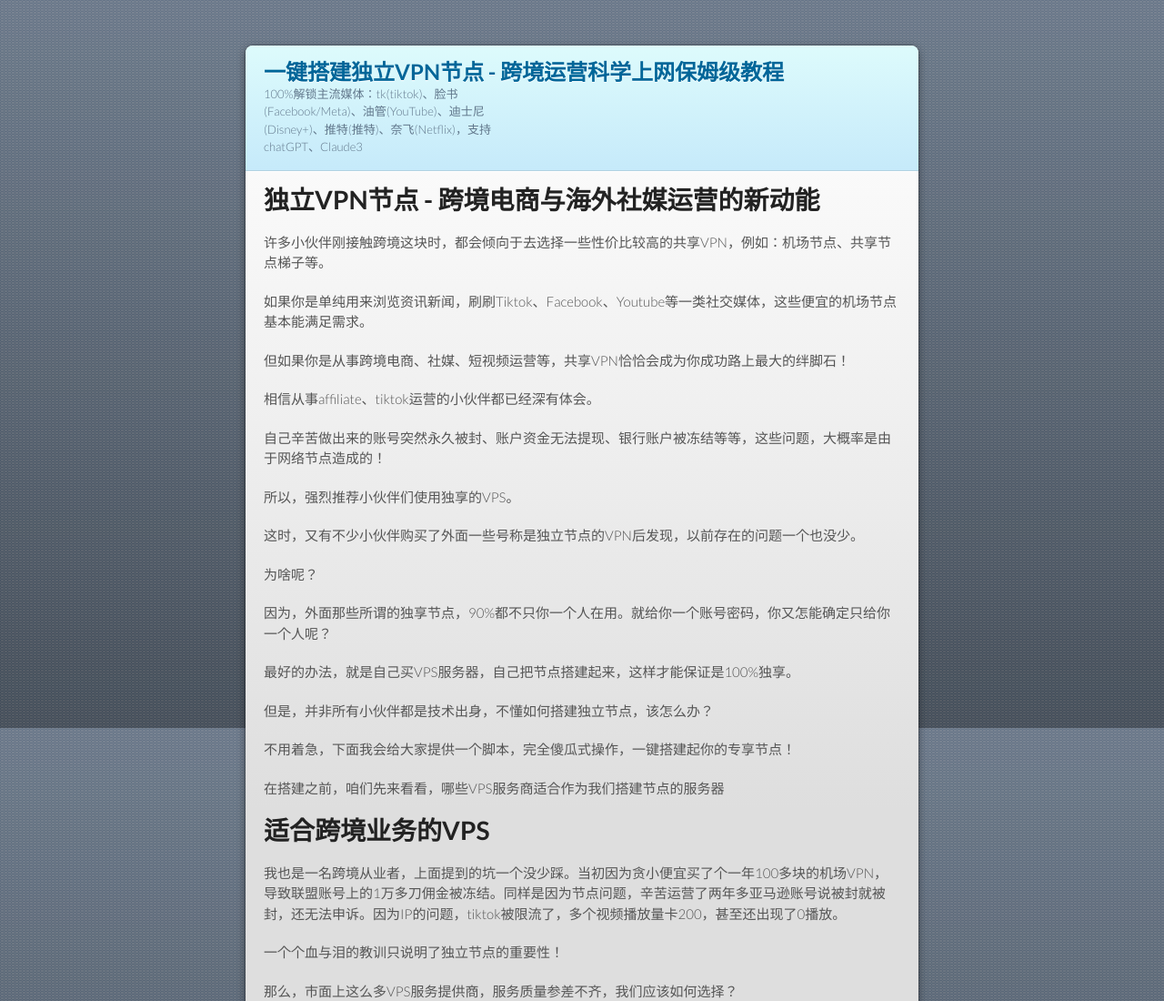
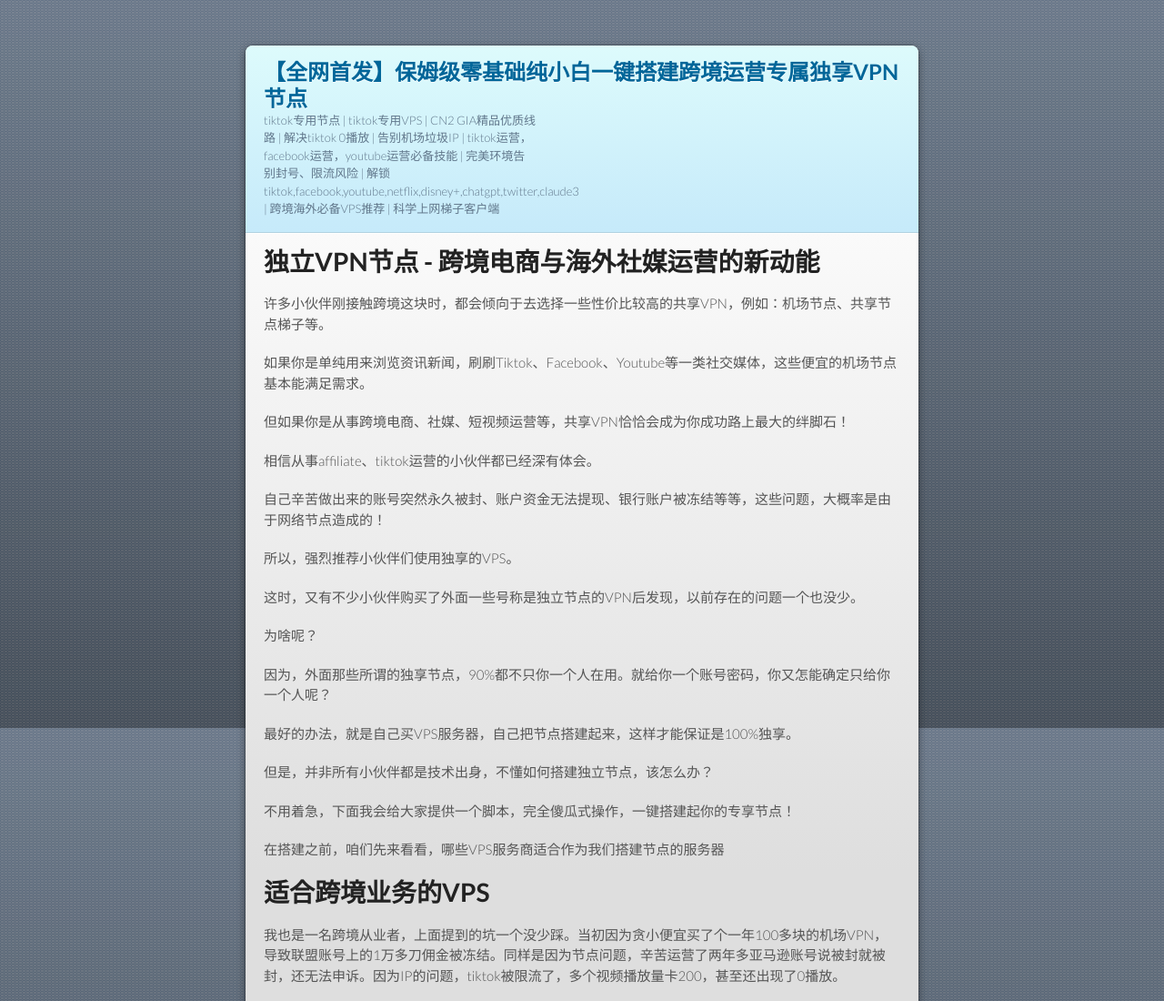
Before and after one commit to dedicated-vpn/vps, a plain HTML site: page index.html in a window 1280 px wide. Shown: the top 1100 px of the page at 91% size. Drawn offline with Linux system fonts and the light colour scheme.

Commit message:
Add files via upload

```diff
--- a/index.html
+++ b/index.html
@@ -4,12 +4,12 @@
     <meta charset="utf-8">
     <meta http-equiv="X-UA-Compatible" content="IE=edge"><meta name="google-site-verification" content="30mIr34o3dYG_W5lbzhpmkyIGz7LVnTVigUSu8YZ6XM" />
 
-<title>【保姆级】零基础一键搭建跨境运营专属独享VPN节点，安全、稳定、快速 | 解锁tiktok,facebook,youtube,netflix,disney+,chatgpt,twitter,claude3 | 跨境海外必备VPS推荐 | 科学上网梯子客户端</title>
-<meta property="og:title" content="一键搭建独享VPN节点，跨境运营必备保姆级教程 | 解锁tiktok,facebook,youtube,netflix,disney+,chatgpt,twitter,claude3 | 跨境海外必备VPS | 科学上网梯子客户端" />
+<title>【全网首发】保姆级零基础纯小白一键搭建跨境运营专属独享VPN节点 | tiktok专用节点 | tiktok专用VPS | CN2 GIA精品优质线路 | 解决tiktok 0播放 | 告别机场垃圾IP | tiktok运营，facebook运营，youtube运营必备技能 | 完美环境告别封号、限流风险 | 解锁tiktok,facebook,youtube,netflix,disney+,chatgpt,twitter,claude3 | 跨境海外必备VPS推荐 | 科学上网梯子客户端</title>
+<meta property="og:title" content="【全网首发】保姆级零基础纯小白一键搭建跨境运营专属独享VPN节点 | tiktok专用节点 | tiktok专用VPS | CN2 GIA精品优质线路 | 解决tiktok 0播放 | 告别机场垃圾IP | tiktok运营，facebook运营，youtube运营必备技能 | 完美环境告别封号、限流风险 | 解锁tiktok,facebook,youtube,netflix,disney+,chatgpt,twitter,claude3 | 跨境海外必备VPS推荐 | 科学上网梯子客户端" />
 <meta property="og:locale" content="en_US" />
-<meta name="description" content="VPN, VPS, virtual private network, tk, tiktok, 脸书, facebook, 油管, youtube, 推特, twitter, chatgpt, 原生ip, 搬瓦工, 梯子, bandwagonhost, sing box, shadowrocket, nekoray, 美国, 新加坡" />
-<meta property="og:description" content="VPN, VPS, virtual private network, tk, tiktok, 脸书, facebook, 油管, youtube, 推特, twitter, chatgpt, 原生ip, 搬瓦工, 梯子, bandwagonhost, sing box, shadowrocket, nekoray, 美国, 新加坡" />
-<link rel="canonical" href="" />
+<meta name="description" content="VPN, VPS, tiktok专用VPN, tiktok专用VPS, tiktok独享VPN，facebook运营专用VPS, 跨境专用VPN, 跨境专用VPS, 跨境电商专用VPN,跨境电商专用VPS, 外贸VPN, 外贸VPS, 独享节点搭建, tiktok独享节点, CN2 GIA高端线路, cn2 gia vps 推荐, 美国VPS, 新加坡VPS, 原生IP, 住宅IP, 搬瓦工, 静态住宅IP， tk, tiktok, 脸书, facebook, 油管, YouTube, 推特, twitter, chatgpt, 原生IP, 梯子, 翻墙, bandwagonhost, sing box, shadowrocket, nekoray,tiktok专用原生住宅IP, cn2 gia vps, cn2gia, hosting vps, vpn推荐, 奈飞梯子, definitie vpn, shadowrocket节点, 节点搭建, just my socks, jms" />
+<meta property="og:description" content="VPN, VPS, tiktok专用VPN, tiktok专用VPS, tiktok独享VPN，facebook运营专用VPS, 跨境专用VPN, 跨境专用VPS, 跨境电商专用VPN,跨境电商专用VPS, 外贸VPN, 外贸VPS, 独享节点搭建, tiktok独享节点, CN2 GIA高端线路, cn2 gia vps 推荐, 美国VPS, 新加坡VPS, 原生IP, 住宅IP, 搬瓦工, 静态住宅IP， tk, tiktok, 脸书, facebook, 油管, YouTube, 推特, twitter, chatgpt, 原生IP, 梯子, 翻墙, bandwagonhost, sing box, shadowrocket, nekoray,tiktok专用原生住宅IP, cn2 gia vps, cn2gia, hosting vps, vpn推荐, 奈飞梯子, definitie vpn, shadowrocket节点, 节点搭建, just my socks, jms" />
+<link rel="canonical" href="https://dedicated-vpn.github.io" />
 <meta property="og:url" content="" />
 <meta property="og:site_name" content="一键搭建独享VPN节点" />
 <meta property="og:type" content="website" />
@@ -31,8 +31,8 @@
   <body>
     <div class="wrapper">
       <header >
-        <h1>一键搭建独立VPN节点 - 跨境运营科学上网保姆级教程</h1>
-          <p>100%解锁主流媒体：tk(tiktok)、脸书(Facebook/Meta)、油管(YouTube)、迪士尼(Disney+)、推特(推特)、奈飞(Netflix)，支持chatGPT、Claude3</p>
+        <h1>【全网首发】保姆级零基础纯小白一键搭建跨境运营专属独享VPN节点</h1>
+          <p>tiktok专用节点 | tiktok专用VPS | CN2 GIA精品优质线路 | 解决tiktok 0播放 | 告别机场垃圾IP | tiktok运营，facebook运营，youtube运营必备技能 | 完美环境告别封号、限流风险 | 解锁tiktok,facebook,youtube,netflix,disney+,chatgpt,twitter,claude3 | 跨境海外必备VPS推荐 | 科学上网梯子客户端</p>
       </header>
       <section>
 
```
